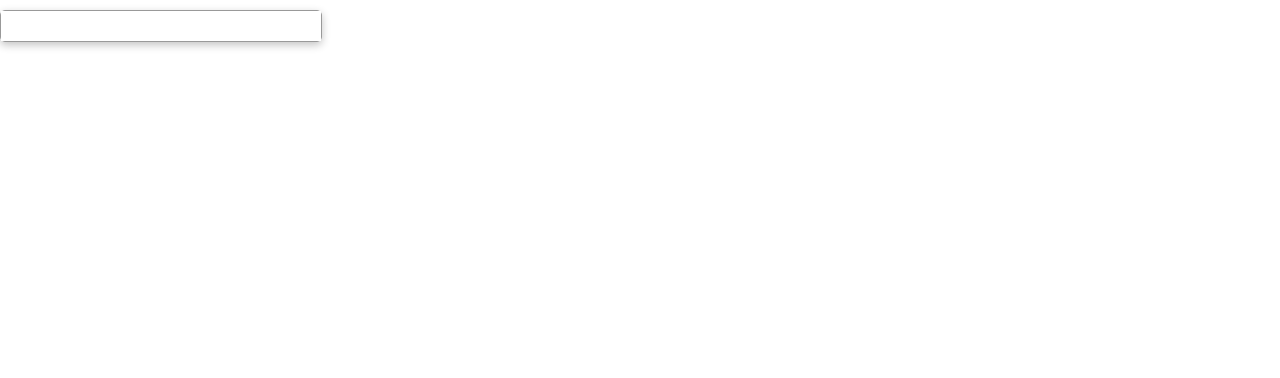
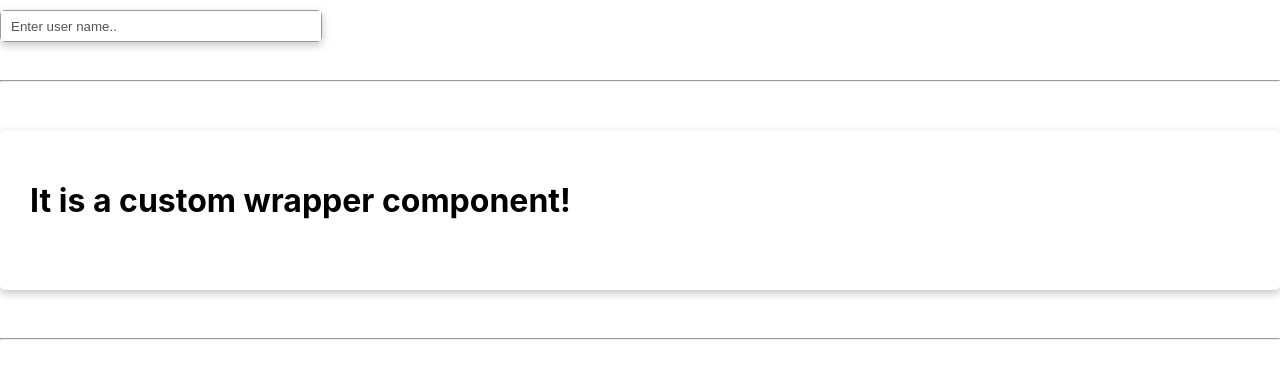
Before and after one commit to ashishKumarKashyap-1222/testAmazonTrainee, a React (Create React App) app: page / in a window 1280 px wide. Shown: the top 378 px of the page. Built offline with nearby package versions, Linux system fonts and the light colour scheme.

Commit message:
Wrapper module added

```diff
--- a/src/App.tsx
+++ b/src/App.tsx
@@ -1,10 +1,26 @@
 import TextField from './components/Textfield/Textfield';
+import Wrapper from './components/Wrapper/Wrapper';
 
 function App() {
   return (
-   <>
-   <TextField />
-   </>
+    <>
+      <TextField placeholder='Enter user name..' />
+      <br />
+      <hr />
+      <br />
+      <Wrapper sectioned>
+        <div>
+          <h1>
+            It is a custom wrapper component!
+          </h1>
+        </div>
+      </Wrapper>
+
+      <br />
+      <hr />
+      <br />
+
+    </>
   );
 }
 
--- /dev/null
+++ b/src/components/Wrapper/Wrapper.module.css
@@ -0,0 +1,19 @@
+.wrapper {
+    margin: 20px auto;
+    min-height: 100px;
+    border-radius: 5px;
+    box-shadow: rgba(0, 0, 0, 0.24) 0px 3px 8px;
+}
+
+.container {
+    margin: 0;
+    padding: 0;
+}
+
+.wrapper--sectioned {
+    padding: 30px;
+}
+
+.title {
+    margin: 0;
+}
--- /dev/null
+++ b/src/components/Wrapper/Wrapper.tsx
@@ -0,0 +1,24 @@
+import WrapperCss from "./Wrapper.module.css";
+import { WrapperProps } from "./WrapperProps";
+
+const Wrapper: React.FC<WrapperProps> = (WrapperProps) => {
+  return (
+    <div
+      className={
+        WrapperCss.wrapper +
+        " " +
+        WrapperCss[WrapperProps.sectioned ? "wrapper--sectioned" : ""]
+      }
+      style={{ ...WrapperProps.styling }}
+    >
+      {WrapperProps.title ? (
+        <h2 className={WrapperCss.title}>{WrapperProps.title}</h2>
+      ) : (
+        ""
+      )}
+      <div className={WrapperCss.container}>{WrapperProps.children}</div>
+    </div>
+  );
+};
+
+export default Wrapper;
--- /dev/null
+++ b/src/components/Wrapper/WrapperProps.tsx
@@ -0,0 +1,7 @@
+
+export interface WrapperProps {
+    children: JSX.Element | JSX.Element[]
+    sectioned?: true | null
+    title?: string
+    styling?: string | any
+}
```
